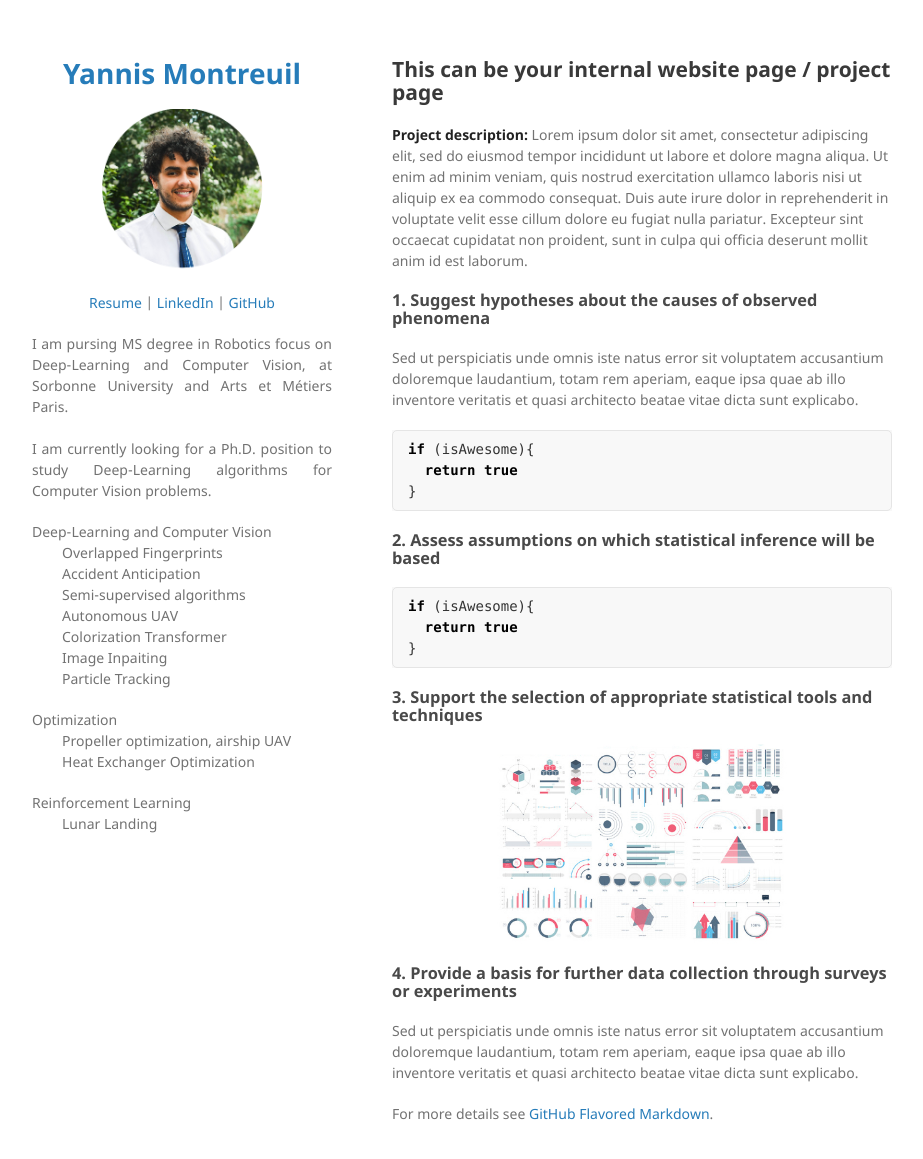
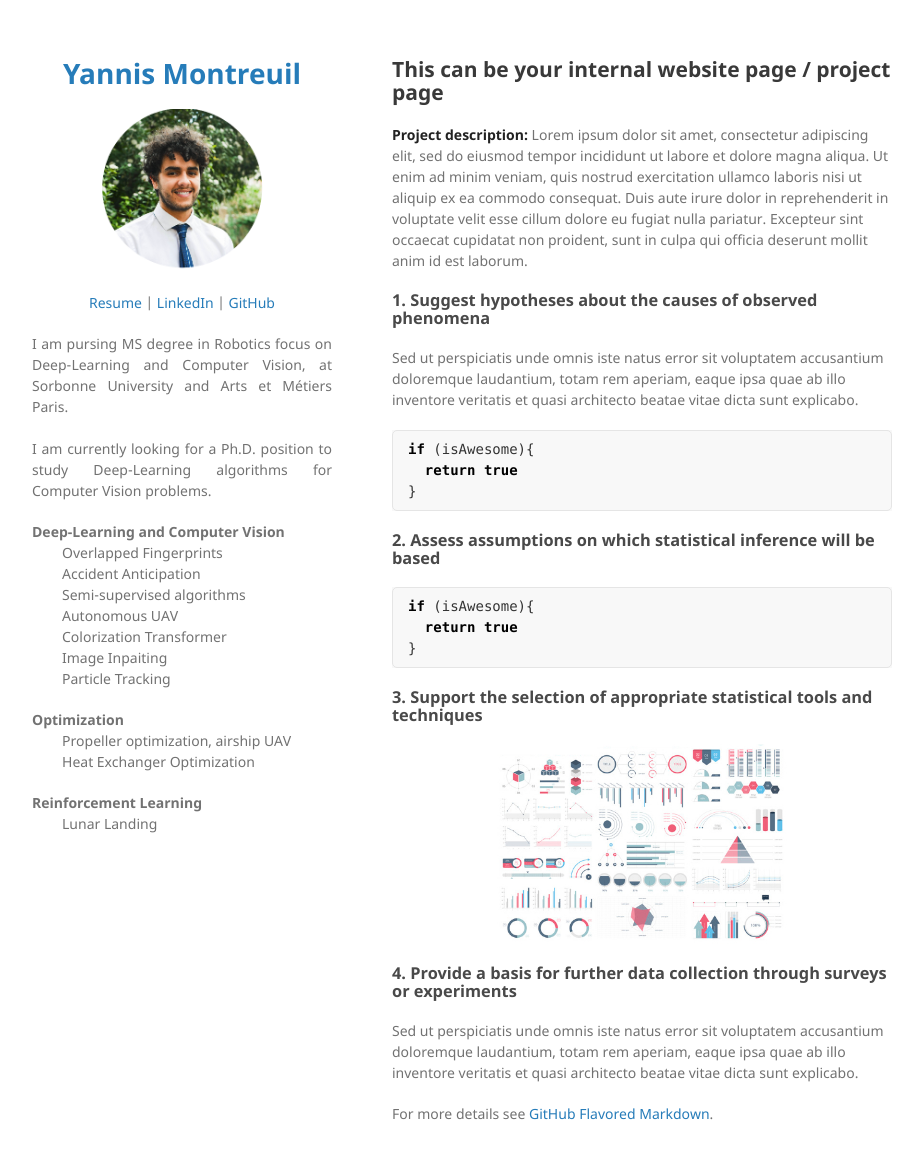
Before and after one commit to Yannis-98/yannis-98.github.io, a Jekyll site: the page built from sample_page.md, in a window 1280 px wide and 1194 px high. Shown: the top 1159 px of the window, without its empty margins (178-1101 px from the left). Built offline with Jekyll 4.4.1, drawn with Linux system fonts in a browser that asks for light colours; our own code applies the rules of GitHub Pages for plain Markdown files.

Commit message:
Update _config.yml

```diff
--- a/_config.yml
+++ b/_config.yml
@@ -16,7 +16,7 @@ description:
   I am currently looking for a Ph.D. position to study Deep-Learning algorithms for Computer Vision problems.
   </p>
 
-  Deep-Learning and Computer Vision
+  <b>Deep-Learning and Computer Vision</b>
   <p style="margin-left:10%;">Overlapped Fingerprints<br>
   Accident Anticipation<br>
   Semi-supervised algorithms<br>
@@ -24,9 +24,10 @@ description:
   Colorization Transformer<br>
   Image Inpaiting<br>
   Particle Tracking</p>
-  Optimization <p style="margin-left:10%;">Propeller optimization, airship UAV<br>
+  <b>Optimization </b>
+  <p style="margin-left:10%;">Propeller optimization, airship UAV<br>
   Heat Exchanger Optimization</p>
-  Reinforcement Learning
+  <b>Reinforcement Learning</b>
   <p style="margin-left:10%;">Lunar Landing</p>
 
 
```
